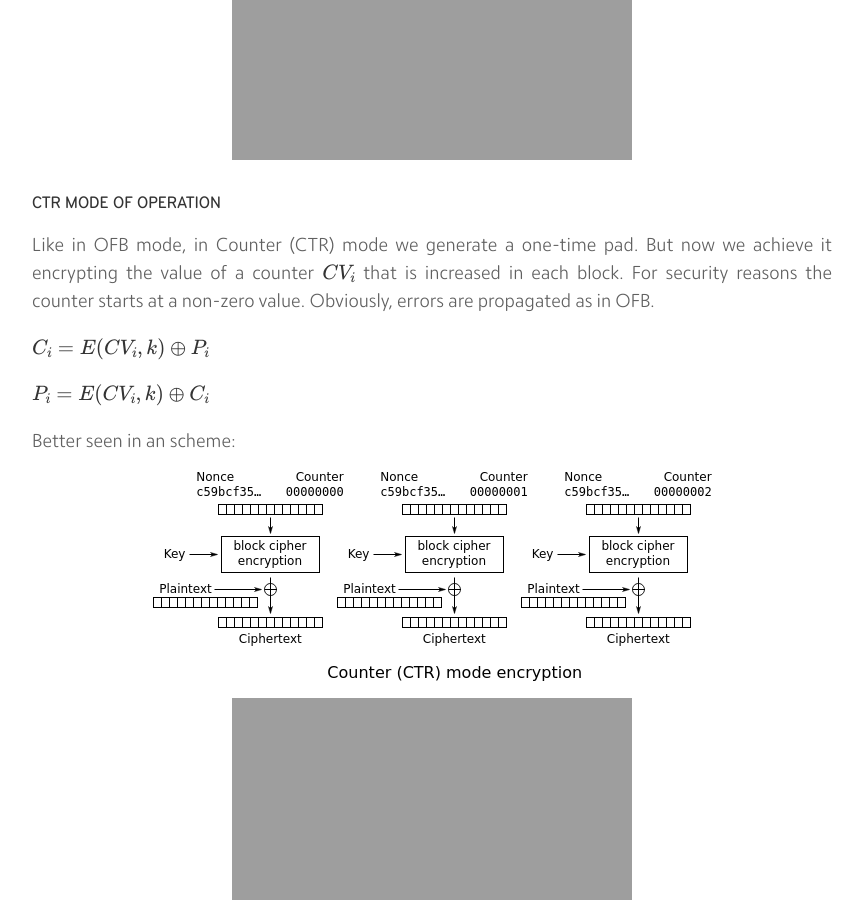
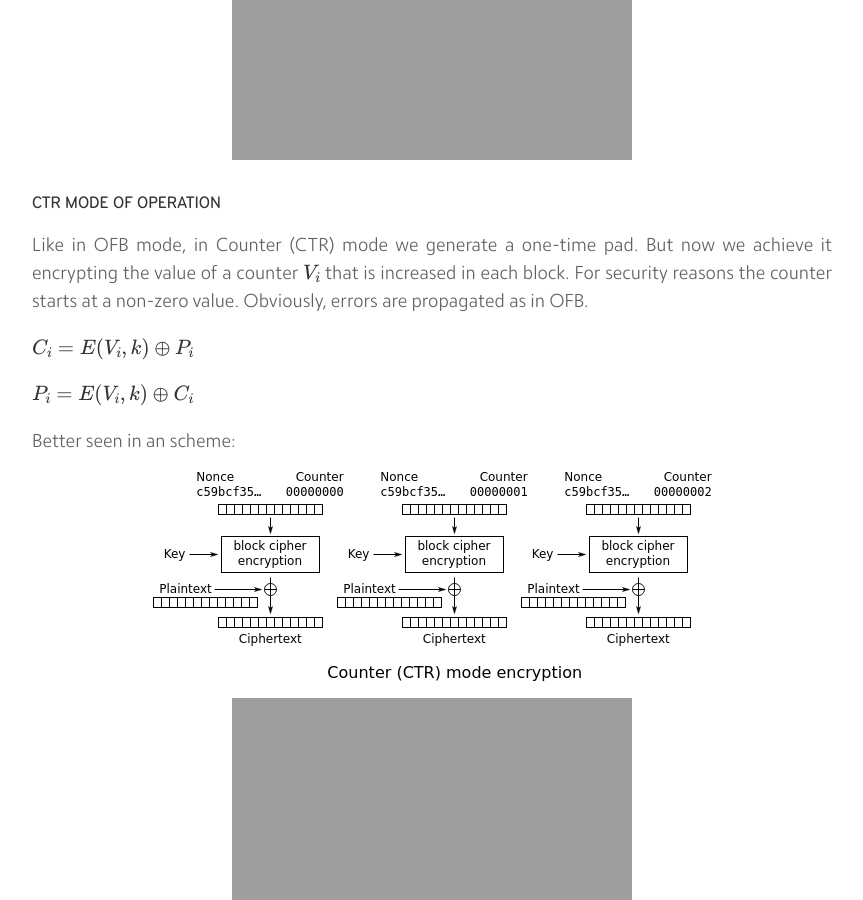
Before and after one commit to MrAnnix/MrAnnix.github.io, a Jekyll site: the page built from _posts/2019-11-07-block-cipher-operation-modes.md, in a window 1280 px wide and 900 px high, scrolled down 6352 px. Shown: the whole window, without its empty margins (208-1071 px from the left). Built offline with Jekyll 4.4.1, drawn with Linux system fonts in a browser that asks for light colours; nearby versions of some CDN libraries; library files that are not in the unit come from our copies; formulas are drawn with MathJax 3.

```diff
--- a/_posts/2019-11-07-block-cipher-operation-modes.md
+++ b/_posts/2019-11-07-block-cipher-operation-modes.md
@@ -106,11 +106,11 @@ The Output Feedback (OFB) mode is equal as CFB mode but the result of encrypting
 
 ### CTR mode of operation
 
-Like in OFB mode, in Counter (CTR) mode we generate a one-time pad. But now we achieve it encrypting the value of a counter \\( CV_i \\) that is increased in each block. For security reasons the counter starts at a non-zero value. Obviously, errors are propagated as in OFB.
+Like in OFB mode, in Counter (CTR) mode we generate a one-time pad. But now we achieve it encrypting the value of a counter \\( V_i \\) that is increased in each block. For security reasons the counter starts at a non-zero value. Obviously, errors are propagated as in OFB.
 
-\\( C_i = E(CV_i, k) \oplus P_i \\)
+\\( C_i = E(V_i, k) \oplus P_i \\)
 
-\\( P_i = E(CV_i, k) \oplus C_i \\)
+\\( P_i = E(V_i, k) \oplus C_i \\)
 
 Better seen in an scheme:
 ![Counter (CTR) mode of operation encrption]({{ '/assets/images/blog/block-cipher-operation-modes/CTR_encryption.svg' | absolute_url }}){: .align-center}
```
